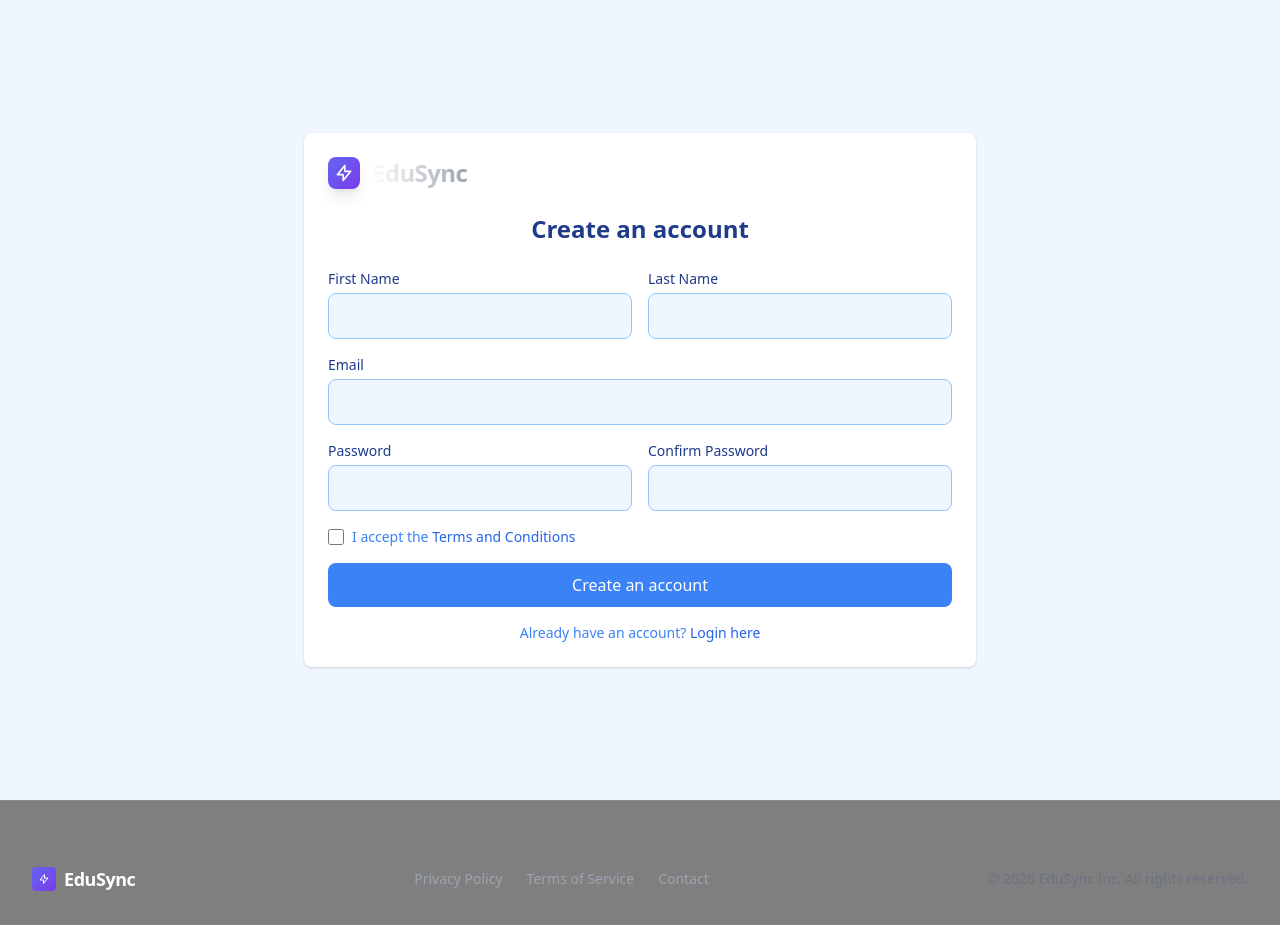
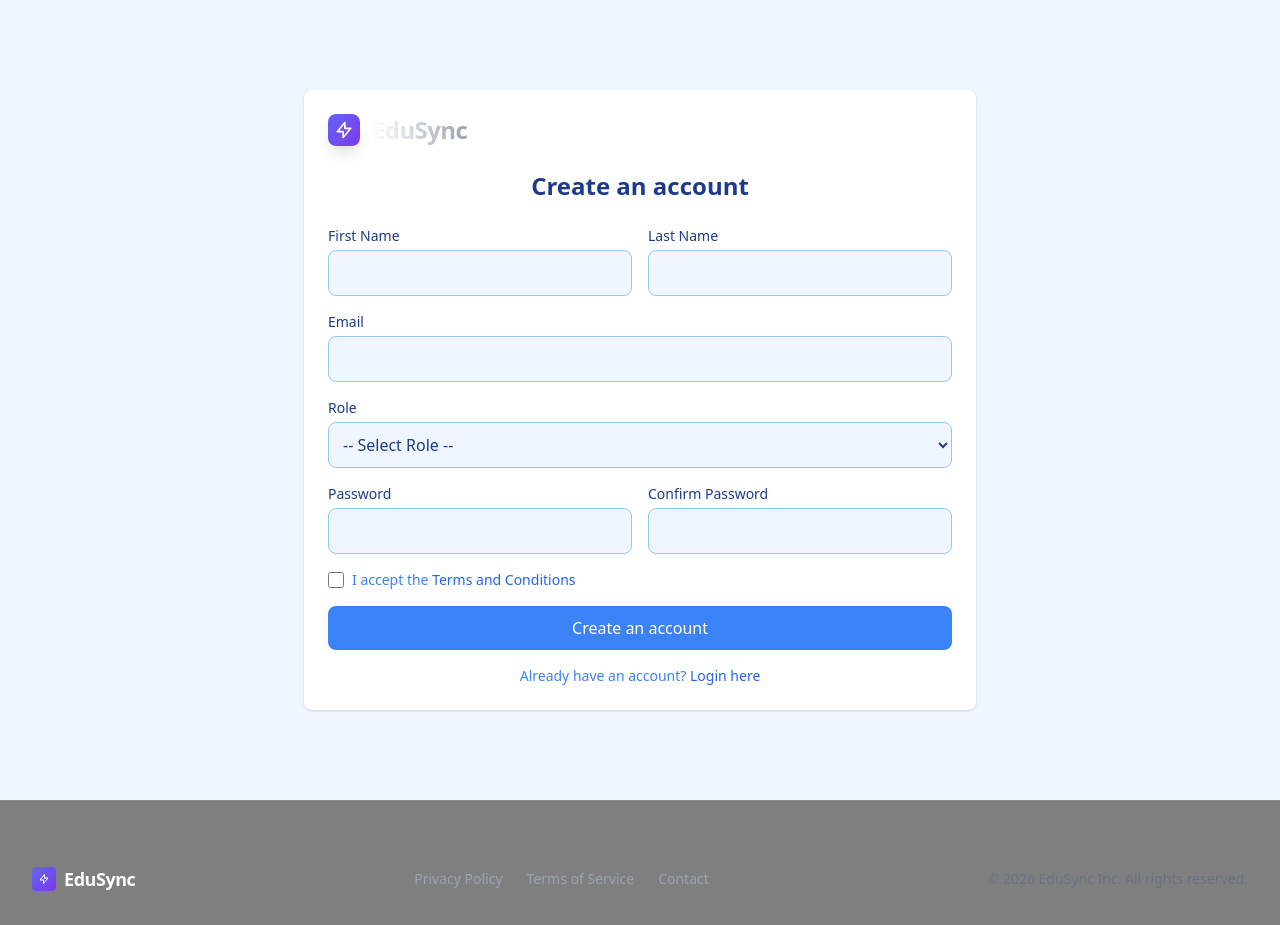
Before and after one commit to SimoBnz1/School-Management-System, a PHP site: page /register.php in a window 1280 px wide. Run offline with PHP 8.4, Linux system fonts and the light colour scheme; some libraries are stand-ins or nearby versions.

Commit message:
modifier la formulaire du register

```diff
--- a/public/register.php
+++ b/public/register.php
@@ -8,27 +8,27 @@
 </head>
 
 <body>
+
 <?php
 if (isset($_GET["err"])) {
-            if ($_GET["err"]=="champVid") {
-
+    if ($_GET["err"] == "champVid") {
 ?>
     <div class="p-4 mb-4 text-sm text-red-800 rounded-lg bg-red-100" role="alert">
-        <span class="font-medium">Un champ vide !!!!!!!</span> </div>
+        <span class="font-medium">Un champ vide !!!!!!!</span>
+    </div>
 <?php
     }
-         } ?>
+}
+?>
 
-
-    <main class="md:">
+<main>
     <section class="bg-blue-50 dark:bg-blue-900 min-h-screen flex items-center justify-center">
         <div class="w-full max-w-2xl bg-white rounded-lg shadow dark:bg-blue-800 dark:border dark:border-blue-700 p-6">
+
             <div class="flex items-center">
-                 <?php
-     include '../includes/logo.php';
+                <?php include '../includes/logo.php'; ?>
+            </div>
 
-     ?>
-            </div>
             <h1 class="text-xl font-bold text-blue-900 md:text-2xl dark:text-white mb-6 text-center">
                 Create an account
             </h1>
@@ -37,34 +37,52 @@
 
                 <div>
                     <label class="block mb-1 text-sm font-medium text-blue-900 dark:text-white">First Name</label>
-                        <input type="text" name="firstName" class="w-full p-2.5 rounded-lg border border-blue-300 bg-blue-50 text-blue-900 focus:ring-blue-500 focus:border-blue-500 dark:bg-blue-700 dark:border-blue-600 dark:text-white" >
+                    <input type="text" name="firstName"
+                        class="w-full p-2.5 rounded-lg border border-blue-300 bg-blue-50 text-blue-900 focus:ring-blue-500 focus:border-blue-500 dark:bg-blue-700 dark:border-blue-600 dark:text-white">
                 </div>
 
                 <div>
                     <label class="block mb-1 text-sm font-medium text-blue-900 dark:text-white">Last Name</label>
-                        <input type="text" name="lastName" class="w-full p-2.5 rounded-lg border border-blue-300 bg-blue-50 text-blue-900 focus:ring-blue-500 focus:border-blue-500 dark:bg-blue-700 dark:border-blue-600 dark:text-white" >
+                    <input type="text" name="lastName"
+                        class="w-full p-2.5 rounded-lg border border-blue-300 bg-blue-50 text-blue-900 focus:ring-blue-500 focus:border-blue-500 dark:bg-blue-700 dark:border-blue-600 dark:text-white">
+                </div>
+
+
+                <div class="md:col-span-2">
+                    <label class="block mb-1 text-sm font-medium text-blue-900 dark:text-white">Email</label>
+                    <input type="email" name="email"
+                        class="w-full p-2.5 rounded-lg border border-blue-300 bg-blue-50 text-blue-900 focus:ring-blue-500 focus:border-blue-500 dark:bg-blue-700 dark:border-blue-600 dark:text-white">
                 </div>
 
                 <div class="md:col-span-2">
-                        <label class="block mb-1 text-sm font-medium text-blue-900 dark:text-white">Email</label>
-                        <input type="email" name="email" class="w-full p-2.5 rounded-lg border border-blue-300 bg-blue-50 text-blue-900 focus:ring-blue-500 focus:border-blue-500 dark:bg-blue-700 dark:border-blue-600 dark:text-white" >
+                    <label class="block mb-1 text-sm font-medium text-blue-900 dark:text-white">Role</label>
+
+                    <select name="role"
+                        class="w-full p-2.5 rounded-lg border border-blue-300 bg-blue-50 text-blue-900 focus:ring-blue-500 focus:border-blue-500 dark:bg-blue-700 dark:border-blue-600 dark:text-white">
+
+                        <option value="">-- Select Role --</option>
+                        <option value="3">Student</option>
+
+                    </select>
                 </div>
-
                 <div>
                     <label class="block mb-1 text-sm font-medium text-blue-900 dark:text-white">Password</label>
-                        <input type="password" name="password" class="w-full p-2.5 rounded-lg border border-blue-300 bg-blue-50 text-blue-900 focus:ring-blue-500 focus:border-blue-500 dark:bg-blue-700 dark:border-blue-600 dark:text-white" >
+                    <input type="password" name="password"
+                        class="w-full p-2.5 rounded-lg border border-blue-300 bg-blue-50 text-blue-900 focus:ring-blue-500 focus:border-blue-500 dark:bg-blue-700 dark:border-blue-600 dark:text-white">
                 </div>
 
                 <div>
                     <label class="block mb-1 text-sm font-medium text-blue-900 dark:text-white">Confirm Password</label>
-                        <input type="password" name="confirmPassword" class="w-full p-2.5 rounded-lg border border-blue-300 bg-blue-50 text-blue-900 focus:ring-blue-500 focus:border-blue-500 dark:bg-blue-700 dark:border-blue-600 dark:text-white" >
+                    <input type="password" name="confirmPassword"
+                        class="w-full p-2.5 rounded-lg border border-blue-300 bg-blue-50 text-blue-900 focus:ring-blue-500 focus:border-blue-500 dark:bg-blue-700 dark:border-blue-600 dark:text-white">
+
                     <?php
                     if (isset($_GET["err"])) {
                         if ($_GET["err"] == "passM") {
                     ?>
-
-                                <span class="font-medium text-red">Password doesn't match</span>
-
+                        <span class="text-red-600 text-sm font-medium">
+                            Password doesn't match
+                        </span>
                     <?php
                         }
                     }
@@ -72,20 +90,18 @@
                 </div>
 
                 <div class="md:col-span-2 flex items-center">
-                        <input type="checkbox" class="mr-2 w-4 h-4 border border-blue-300 rounded bg-blue-50 focus:ring-blue-300 dark:bg-blue-700 dark:border-blue-600" required>
+                    <input type="checkbox" class="mr-2 w-4 h-4" required>
                     <label class="text-sm text-blue-500 dark:text-blue-300">
-                            I accept the
-                            <a href="#" class="text-blue-600 hover:underline">Terms and Conditions</a>
+                        I accept the <a href="#" class="text-blue-600 hover:underline">Terms and Conditions</a>
                     </label>
                 </div>
 
-
                 <div class="md:col-span-2">
-                        <button type="submit" name="singup" class="w-full bg-blue-500 hover:bg-blue-700 text-white py-2.5 rounded-lg font-medium">
+                    <button type="submit"
+                        class="w-full bg-blue-500 hover:bg-blue-700 text-white py-2.5 rounded-lg font-medium">
                         Create an account
                     </button>
                 </div>
-
 
                 <div class="md:col-span-2 text-center text-sm text-blue-500 dark:text-blue-400">
                     Already have an account?
@@ -93,13 +109,12 @@
                 </div>
 
             </form>
+
         </div>
     </section>
 </main>
-    <?php
-    include '../includes/footer.php';
 
-    ?>
+<?php include '../includes/footer.php'; ?>
+
 </body>
-
 </html>
```
Lines whose indentation alone changed are shown as unchanged.
